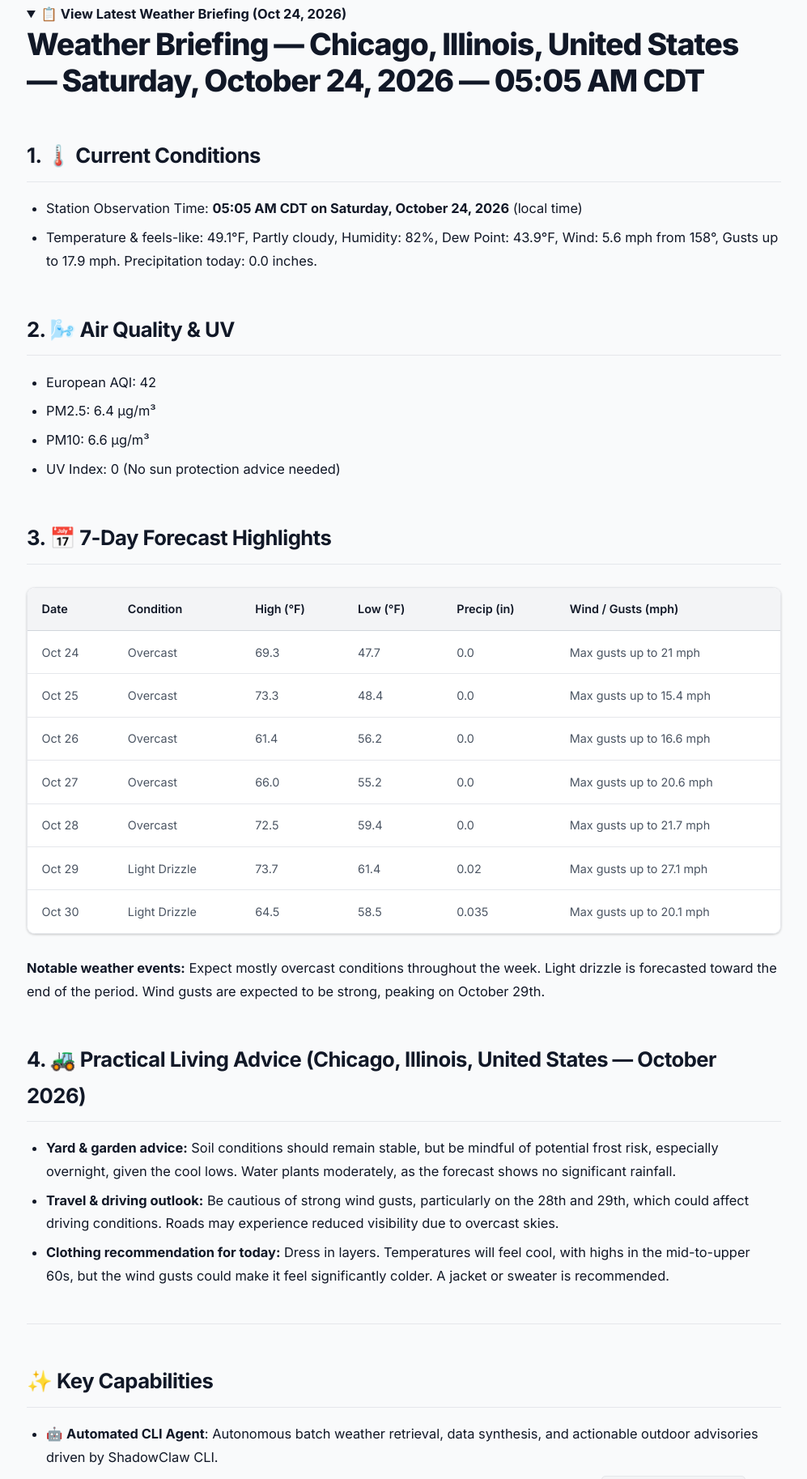
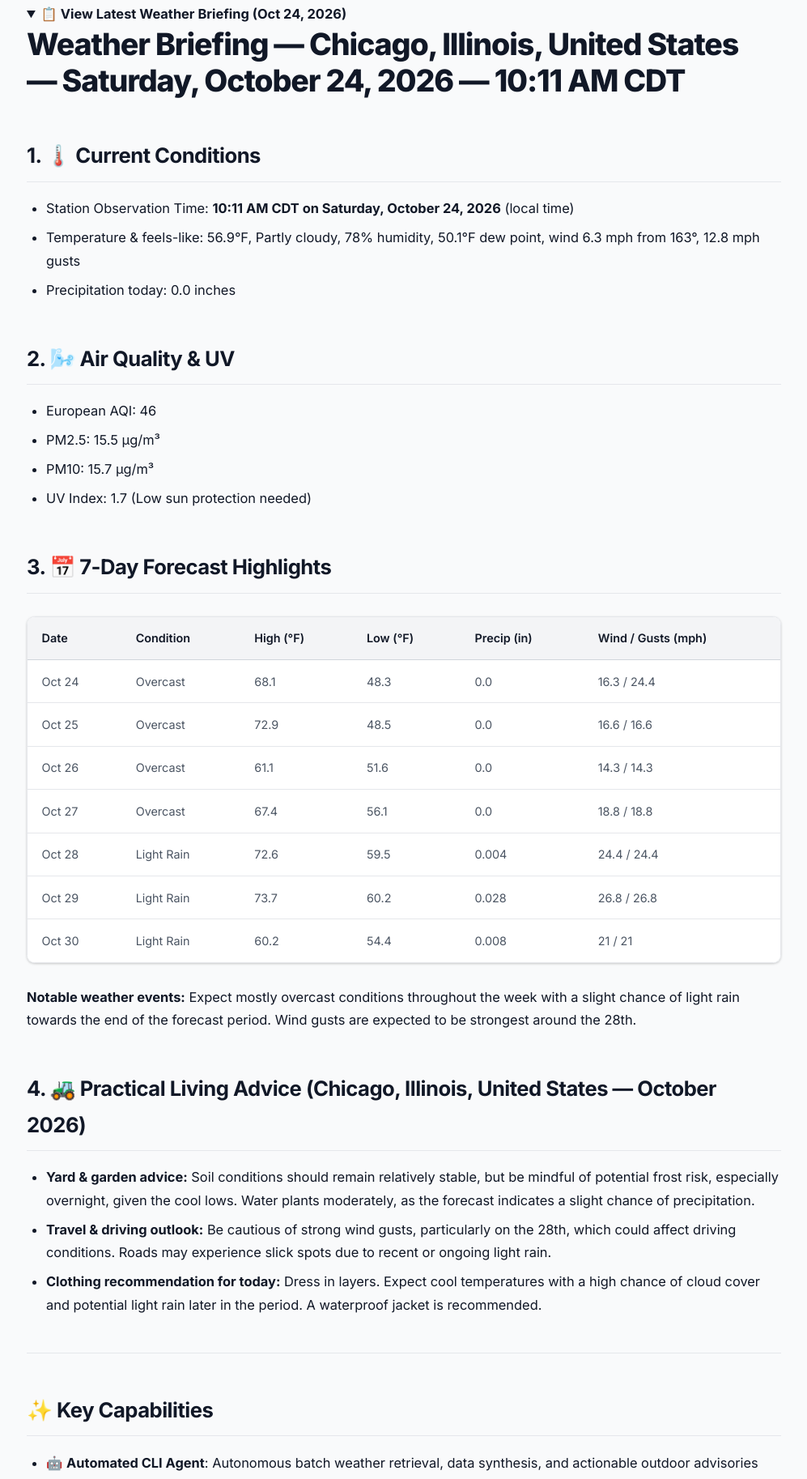
Before and after one commit to xt-ml/shadow-claw-agent-cli-weather, a website: page index.html in a window 1280 px wide. Shown: the part 1665-3491 px from the top of the page at 81% size, without its empty margins (141-1138 px from the left). Drawn offline with Linux system fonts and the light colour scheme.

Commit message:
chore(weather): update Chicago weather briefing and reports [skip ci]

```diff
--- a/index.html
+++ b/index.html
@@ -846,17 +846,17 @@
             <strong>📋 View Latest Weather Briefing (Oct 24, 2026)</strong>
           </summary>
           <h1
-            id="weather-briefing-chicago-illinois-united-states-saturday-october-24-2026-0505-am-cdt"
+            id="weather-briefing-chicago-illinois-united-states-saturday-october-24-2026-1011-am-cdt"
             class="heading-anchor-wrapper"
           >
             <span
               >Weather Briefing — Chicago, Illinois, United States — Saturday,
-              October 24, 2026 — 05:05 AM CDT</span
+              October 24, 2026 — 10:11 AM CDT</span
             >
             <a
-              href="#weather-briefing-chicago-illinois-united-states-saturday-october-24-2026-0505-am-cdt"
+              href="#weather-briefing-chicago-illinois-united-states-saturday-october-24-2026-1011-am-cdt"
               class="heading-anchor"
-              aria-label="Direct link to Weather Briefing — Chicago, Illinois, United States — Saturday, October 24, 2026 — 05:05 AM CDT"
+              aria-label="Direct link to Weather Briefing — Chicago, Illinois, United States — Saturday, October 24, 2026 — 10:11 AM CDT"
               >#</a
             >
           </h1>
@@ -872,14 +872,14 @@
           <ul>
             <li>
               Station Observation Time:
-              <strong>05:05 AM CDT on Saturday, October 24, 2026</strong> (local
+              <strong>10:11 AM CDT on Saturday, October 24, 2026</strong> (local
               time)
             </li>
             <li>
-              Temperature &amp; feels-like: 49.1°F, Partly cloudy, Humidity:
-              82%, Dew Point: 43.9°F, Wind: 5.6 mph from 158°, Gusts up to 17.9
-              mph. Precipitation today: 0.0 inches.
+              Temperature &amp; feels-like: 56.9°F, Partly cloudy, 78% humidity,
+              50.1°F dew point, wind 6.3 mph from 163°, 12.8 mph gusts
             </li>
+            <li>Precipitation today: 0.0 inches</li>
           </ul>
           <h2 id="2-air-quality-uv" class="heading-anchor-wrapper">
             <span>2. 🌬️ Air Quality &amp; UV</span>
@@ -891,10 +891,10 @@
             >
           </h2>
           <ul>
-            <li>European AQI: 42</li>
-            <li>PM2.5: 6.4 μg/m³</li>
-            <li>PM10: 6.6 μg/m³</li>
-            <li>UV Index: 0 (No sun protection advice needed)</li>
+            <li>European AQI: 46</li>
+            <li>PM2.5: 15.5 μg/m³</li>
+            <li>PM10: 15.7 μg/m³</li>
+            <li>UV Index: 1.7 (Low sun protection needed)</li>
           </ul>
           <h2 id="3-7-day-forecast-highlights" class="heading-anchor-wrapper">
             <span>3. 📅 7-Day Forecast Highlights</span>
@@ -921,67 +921,67 @@
                 <tr>
                   <td align="left">Oct 24</td>
                   <td align="left">Overcast</td>
-                  <td align="left">69.3</td>
-                  <td align="left">47.7</td>
+                  <td align="left">68.1</td>
+                  <td align="left">48.3</td>
                   <td align="left">0.0</td>
-                  <td align="left">Max gusts up to 21 mph</td>
+                  <td align="left">16.3 / 24.4</td>
                 </tr>
                 <tr>
                   <td align="left">Oct 25</td>
                   <td align="left">Overcast</td>
-                  <td align="left">73.3</td>
-                  <td align="left">48.4</td>
+                  <td align="left">72.9</td>
+                  <td align="left">48.5</td>
                   <td align="left">0.0</td>
-                  <td align="left">Max gusts up to 15.4 mph</td>
+                  <td align="left">16.6 / 16.6</td>
                 </tr>
                 <tr>
                   <td align="left">Oct 26</td>
                   <td align="left">Overcast</td>
-                  <td align="left">61.4</td>
-                  <td align="left">56.2</td>
+                  <td align="left">61.1</td>
+                  <td align="left">51.6</td>
                   <td align="left">0.0</td>
-                  <td align="left">Max gusts up to 16.6 mph</td>
+                  <td align="left">14.3 / 14.3</td>
                 </tr>
                 <tr>
                   <td align="left">Oct 27</td>
                   <td align="left">Overcast</td>
-                  <td align="left">66.0</td>
-                  <td align="left">55.2</td>
+                  <td align="left">67.4</td>
+                  <td align="left">56.1</td>
                   <td align="left">0.0</td>
-                  <td align="left">Max gusts up to 20.6 mph</td>
+                  <td align="left">18.8 / 18.8</td>
                 </tr>
                 <tr>
                   <td align="left">Oct 28</td>
-                  <td align="left">Overcast</td>
-                  <td align="left">72.5</td>
-                  <td align="left">59.4</td>
-                  <td align="left">0.0</td>
-                  <td align="left">Max gusts up to 21.7 mph</td>
+                  <td align="left">Light Rain</td>
+                  <td align="left">72.6</td>
+                  <td align="left">59.5</td>
+                  <td align="left">0.004</td>
+                  <td align="left">24.4 / 24.4</td>
                 </tr>
                 <tr>
                   <td align="left">Oct 29</td>
-                  <td align="left">Light Drizzle</td>
+                  <td align="left">Light Rain</td>
                   <td align="left">73.7</td>
-                  <td align="left">61.4</td>
-                  <td align="left">0.02</td>
-                  <td align="left">Max gusts up to 27.1 mph</td>
+                  <td align="left">60.2</td>
+                  <td align="left">0.028</td>
+                  <td align="left">26.8 / 26.8</td>
                 </tr>
                 <tr>
                   <td align="left">Oct 30</td>
-                  <td align="left">Light Drizzle</td>
-                  <td align="left">64.5</td>
-                  <td align="left">58.5</td>
-                  <td align="left">0.035</td>
-                  <td align="left">Max gusts up to 20.1 mph</td>
+                  <td align="left">Light Rain</td>
+                  <td align="left">60.2</td>
+                  <td align="left">54.4</td>
+                  <td align="left">0.008</td>
+                  <td align="left">21 / 21</td>
                 </tr>
               </tbody>
             </table>
           </div>
           <p>
             <strong>Notable weather events:</strong> Expect mostly overcast
-            conditions throughout the week. Light drizzle is forecasted toward
-            the end of the period. Wind gusts are expected to be strong, peaking
-            on October 29th.
+            conditions throughout the week with a slight chance of light rain
+            towards the end of the forecast period. Wind gusts are expected to
+            be strongest around the 28th.
           </p>
           <h2
             id="4-practical-living-advice-chicago-illinois-united-states-october-2026"
@@ -1001,21 +1001,22 @@
           <ul>
             <li>
               <strong>Yard &amp; garden advice:</strong> Soil conditions should
-              remain stable, but be mindful of potential frost risk, especially
-              overnight, given the cool lows. Water plants moderately, as the
-              forecast shows no significant rainfall.
+              remain relatively stable, but be mindful of potential frost risk,
+              especially overnight, given the cool lows. Water plants
+              moderately, as the forecast indicates a slight chance of
+              precipitation.
             </li>
             <li>
               <strong>Travel &amp; driving outlook:</strong> Be cautious of
-              strong wind gusts, particularly on the 28th and 29th, which could
-              affect driving conditions. Roads may experience reduced visibility
-              due to overcast skies.
+              strong wind gusts, particularly on the 28th, which could affect
+              driving conditions. Roads may experience slick spots due to recent
+              or ongoing light rain.
             </li>
             <li>
               <strong>Clothing recommendation for today:</strong> Dress in
-              layers. Temperatures will feel cool, with highs in the
-              mid-to-upper 60s, but the wind gusts could make it feel
-              significantly colder. A jacket or sweater is recommended.
+              layers. Expect cool temperatures with a high chance of cloud cover
+              and potential light rain later in the period. A waterproof jacket
+              is recommended.
             </li>
           </ul>
         </details>
```
Also changed, not shown: reports/weather-data.json (+47 -47 lines), reports/weather-update.md (+21 -20 lines), README.md.
